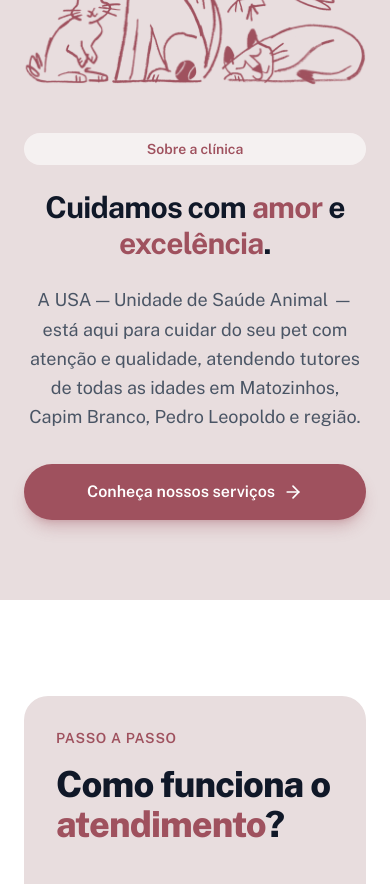
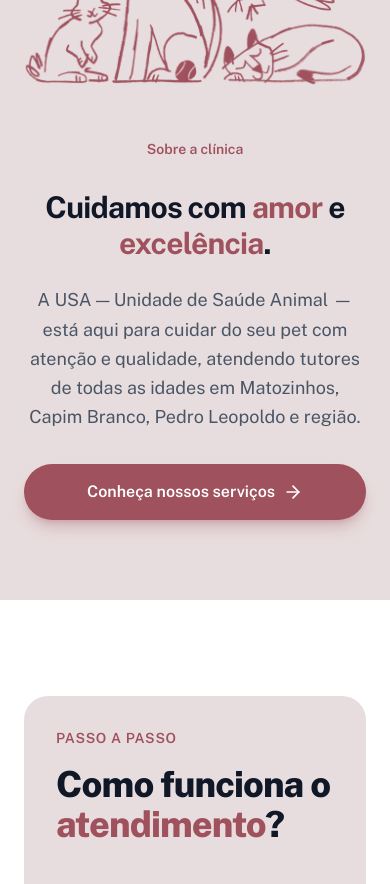
Before and after one commit to marcosdelfrari/usa, a Next.js app: page / in a window 390 px wide. Shown: the part 1040-1924 px from the top of the page. Built offline with nearby package versions, Linux system fonts and the light colour scheme.

Commit message:
fix text

```diff
--- a/app/components/UsaHelpSection.tsx
+++ b/app/components/UsaHelpSection.tsx
@@ -23,7 +23,7 @@ export function UsaHelpSection() {
 
         {/* Coluna direita: texto */}
         <div className="flex flex-col justify-center text-center lg:order-1 lg:text-left">
-          <div className="mb-6 inline-flex items-center justify-center gap-2 rounded-full bg-white/60 px-4 py-1.5 text-sm font-semibold text-[#9f515e] lg:justify-start lg:bg-transparent lg:px-0 lg:py-0">
+          <div className="mb-6 inline-flex items-center justify-center gap-2 rounded-full px-4 py-1.5 text-sm font-semibold text-[#9f515e] lg:justify-start bg-transparent lg:px-0 lg:py-0">
             <span className="hidden h-1.5 w-1.5 rounded-full bg-[#9f515e] lg:block"></span>
             Sobre a clínica
           </div>
```
